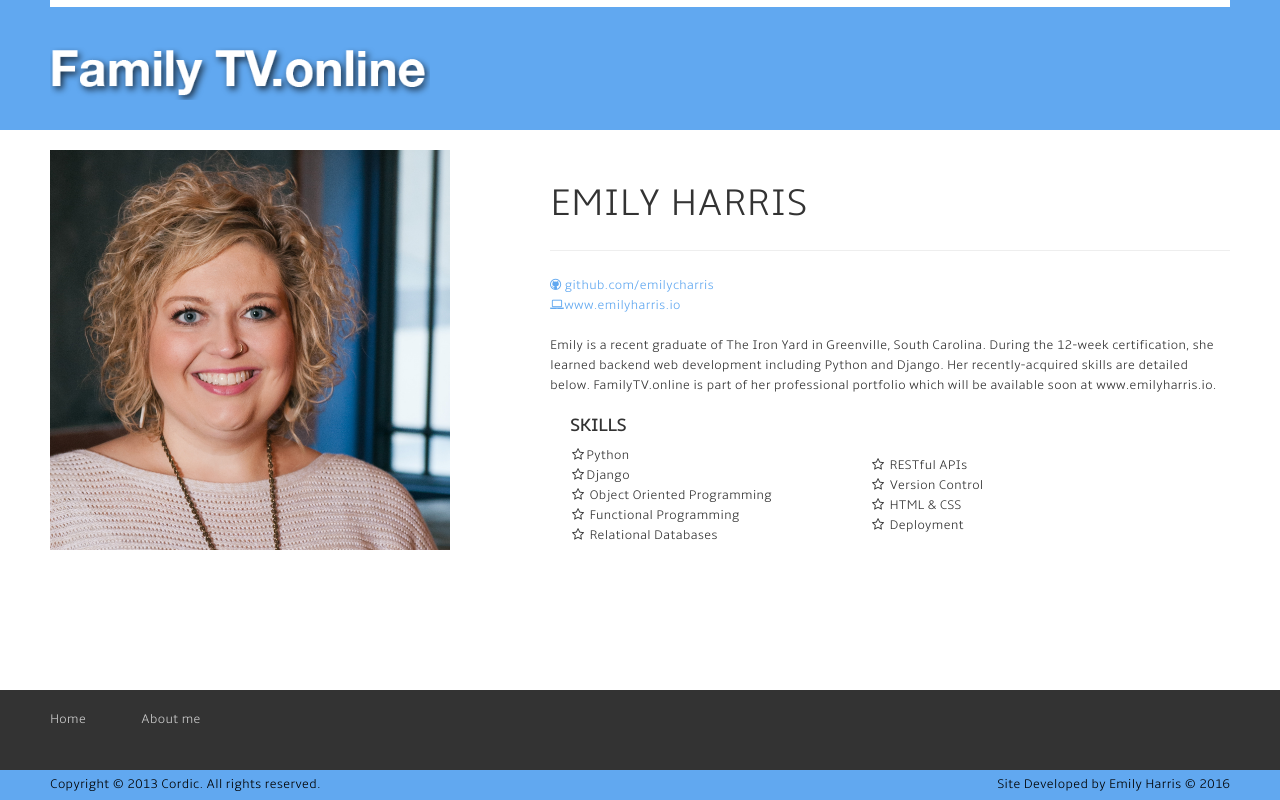
After one commit to emilycharris/final_project, a Django app: page /about_me/ in a window 1280 px wide. The commit adds this page. Run offline with Django 3.2, Linux system fonts and the light colour scheme; parts of the project's set-up code (start-up, migrations or seed data) failed here and were passed over; some libraries are stand-ins or nearby versions.

Commit message:
about me & formatting added

```diff
--- a/main/static/main/main.css
+++ b/main/static/main/main.css
@@ -28,3 +28,20 @@
 #searchbar{
   text-align: right;
 }
+
+#aboutme{
+  width: 400px;
+}
+
+aside .wrap{
+  margin-bottom: 0px;
+}
+
+.footerlink{
+  padding-left: 40px;
+
+}
+
+#footerwidth.top-part{
+  border-bottom: 0px;
+}
--- a/main/views.py
+++ b/main/views.py
@@ -59,6 +59,7 @@ class ChildProfileUpdateView(UpdateView):
 
 class ChildrenProfileListView(ListView):
     model = Profile
+    paginate_by = 8
     template_name = 'main/children_profile_list.html'
 
     def get_queryset(self):
@@ -98,6 +99,14 @@ class ProgramDetailView(DetailView):
     def get_queryset(self, **kwargs):
         program_id = self.kwargs.get('pk')
         return Program.objects.filter(id=program_id)
+
+class QueueProgramDetailView(DetailView):
+    model = QueueProgram
+
+    def get_queryset(self, **kwargs):
+        queueprogram_id = self.kwargs.get('pk')
+        program_id = queueprogram_id.program.id
+        print(program_id)
 
 class QueueCreateView(CreateView):
     model = QueueProgram
@@ -224,6 +233,10 @@ class FamilyQueueTemplateView(TemplateView):
         else:
             pass
 
+
+class AboutMeTemplateView(TemplateView):
+    template_name = 'main/about_me.html'
+
 def login_success(request):
     profile = Profile.objects.get(user=request.user)
     if profile.parent == None:
--- a/templates/base.html
+++ b/templates/base.html
@@ -129,12 +129,12 @@
             <div class="row">
                 <!-- Links
                 ============================= -->
-                <div class="span4">
-                    <div class="top-part">
+                <div class="span12">
+                    <div class="top-part" id='footerwidth'>
                         <ul class="footer-links">
                             <li><a href="{% url 'index_view' %}">Home</a></li>
-                            <li><a href="">About me</a></li>
-                            <li><a href="">Contact me</a></li>
+                            <li class='footerlink'><a href="{% url 'about_me_template_view' %}">About me</a></li>
+                            {# <li><a href="">Contact me</a></li>#}
                         </ul>
                     </div>
                     {# <div class="socials">#}
--- /dev/null
+++ b/templates/main/about_me.html
@@ -0,0 +1,74 @@
+{% extends "base.html" %}
+{% load staticfiles %}
+{% block content %}
+
+
+<div class="container">
+<br>
+    <div class="row">
+        <!-- Left content
+            ===========================================================================================-->
+        <div class="span5">
+            <div id="myCarousel" class="carousel slide proj-det">
+                <!-- Carousel items -->
+                <div class="carousel-inner wrap">
+                    <div class="active item" id='aboutme'><img alt=""  src="{% static 'main/theme_color_4/images/emily_headshot.jpg' %}"></div>
+                    {# <div class="item"><img alt=""  src="images/img/proj2.jpg" ></div>#}
+                    {# <div class="item"><img alt=""  src="images/img/proj3.jpg" ></div>#}
+                </div>
+
+            </div>
+
+        </div>
+
+
+        <!-- aside
+            =============================================================================================-->
+        <aside class="span7">
+
+            <!-- About Project -->
+            <div class="wrap">
+                <h1>Emily Harris</h1>
+                <p>
+                  <a href="https://github.com/emilycharris"><i class="icon-github"></i> github.com/emilycharris</a><br/>
+                  <a href="http://www.emilyharris.io"><i class="icon-laptop"></i>www.emilyharris.io</a>
+                        <br/><br/>
+                    Emily is a recent graduate of The Iron Yard in Greenville, South Carolina.  During the 12-week certification, she learned
+                    backend web development including Python and Django.  Her recently-acquired skills are detailed below.  FamilyTV.online is
+                    part of her professional portfolio which will be available soon at www.emilyharris.io.
+                </p>
+            </div><!--/About Project-->
+
+            <!-- Description -->
+            <div class="span3">
+                <h4>Skills</h4>
+                <ul class="unstyled">
+                    <li><i class="icon-star-empty"></i>Python</li>
+                    <li><i class="icon-star-empty"></i>Django</li>
+                    <li><i class="icon-star-empty"></i> Object Oriented Programming</li>
+                    <li><i class="icon-star-empty"></i> Functional Programming</li>
+                    <li><i class="icon-star-empty"></i> Relational Databases</li>
+
+
+                </ul>
+              </div><!-- /Description -->
+
+                <div class="span3">
+                    <h4></h4>
+                    <br><br>
+                    <ul class="unstyled">
+                        <li><i class="icon-star-empty"></i> RESTful APIs</li>
+                        <li><i class="icon-star-empty"></i> Version Control</li>
+                        <li><i class="icon-star-empty"></i> HTML & CSS</li>
+                        <li><i class="icon-star-empty"></i> Deployment</li>
+
+                    </ul>
+            </div><!-- /Description -->
+          </div>
+
+        </aside>
+
+
+
+</div><!--/container-->
+{% endblock %}
--- a/what_to_watch/urls.py
+++ b/what_to_watch/urls.py
@@ -15,7 +15,7 @@ Including another URLconf
 """
 from django.conf.urls import url, include
 from django.contrib import admin
-from main.views import IndexView, CreateParentView, ParentProfileUpdateView, ProgramListView, ProgramDetailView, QueueCreateView, QueueListView, ChildQueueListView, FamilyQueueCreateView, FamilyQueueTemplateView, QueueProgramDeleteView, CreateChildView, ChildrenProfileListView, ChildProfileUpdateView, login_success
+from main.views import IndexView, CreateParentView, ParentProfileUpdateView, ProgramListView, ProgramDetailView, QueueCreateView, QueueListView, ChildQueueListView, FamilyQueueCreateView, FamilyQueueTemplateView, QueueProgramDeleteView, QueueProgramDetailView, CreateChildView, ChildrenProfileListView, ChildProfileUpdateView, login_success, AboutMeTemplateView
 from program_api.views import ProgramListAPIView, ProgramRetrieveAPIView
 from django.contrib.auth.decorators import login_required
 from django.conf.urls.static import static
@@ -29,6 +29,7 @@ urlpatterns = [
     url(r'^accounts/profile/$', login_required(ParentProfileUpdateView.as_view()), name="profile_update_view"),
     url(r'^program_list/$', login_required(ProgramListView.as_view()), name='program_list_view'),
     url(r'^program_detail/(?P<pk>\d+)/$', login_required(ProgramDetailView.as_view()), name='program_detail_view'),
+    url(r'^program_detail/(?P<pk>\d+)/$', login_required(QueueProgramDetailView.as_view()), name='queue_program_detail_view'),
     url(r'^queue_create/(?P<pk>\d+)/(?P<program_pk>\d+)/$', login_required(QueueCreateView.as_view()), name='queue_create_view'),
     url(r'^queue_list/$', login_required(QueueListView.as_view()), name='queue_list_view'),
     url(r'^child_queue_list/(?P<pk>\d+)/$', login_required(ChildQueueListView.as_view()), name='child_queue_list_view'),
@@ -42,5 +43,6 @@ urlpatterns = [
     url(r'^api/program/$', ProgramListAPIView.as_view(), name='program_list_api_view'),
     url(r'^api/program/(?P<pk>\d+)/$', ProgramRetrieveAPIView.as_view(), name='program_retrieve_api_view'),
     url(r'^login_success/$', login_success, name='login_success'),
+    url(r'^about_me/$', AboutMeTemplateView.as_view(), name='about_me_template_view')
 
 ] + static(settings.MEDIA_URL, document_root=settings.MEDIA_ROOT)
```
Also changed, not shown: templates/main/child_queue_list.html (+7 -3 lines), templates/main/children_profile_list.html (+10 -3 lines), templates/main/program_detail.html (+16 -1 lines), templates/main/program_list.html (+4 -6 lines), templates/main/queueprogram_list.html (+7 -16 lines), main/static/main/theme_color_4/images/emily_headshot.jpg (added).
